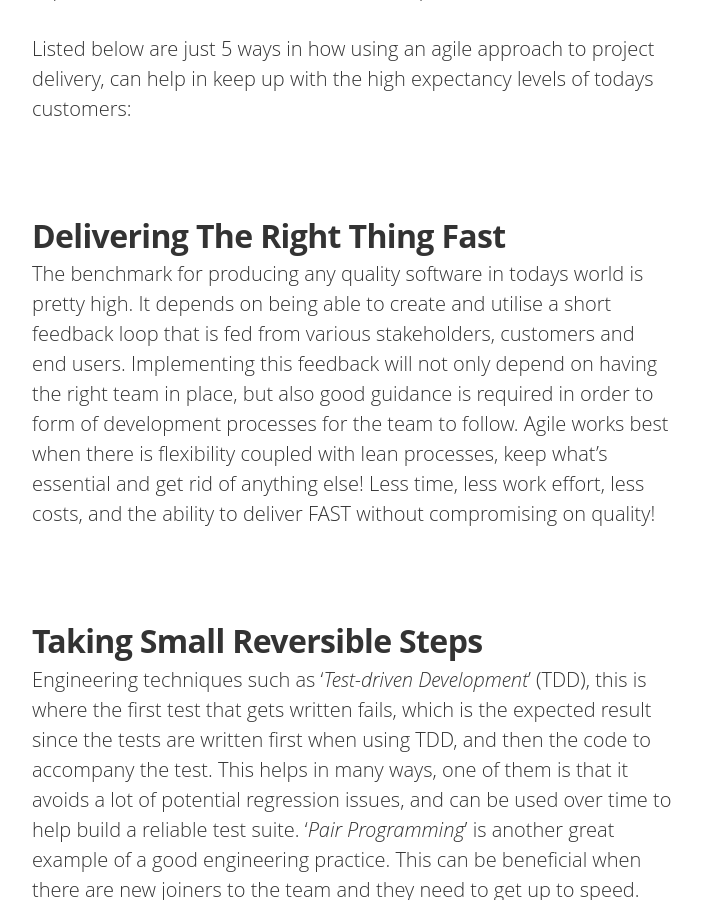
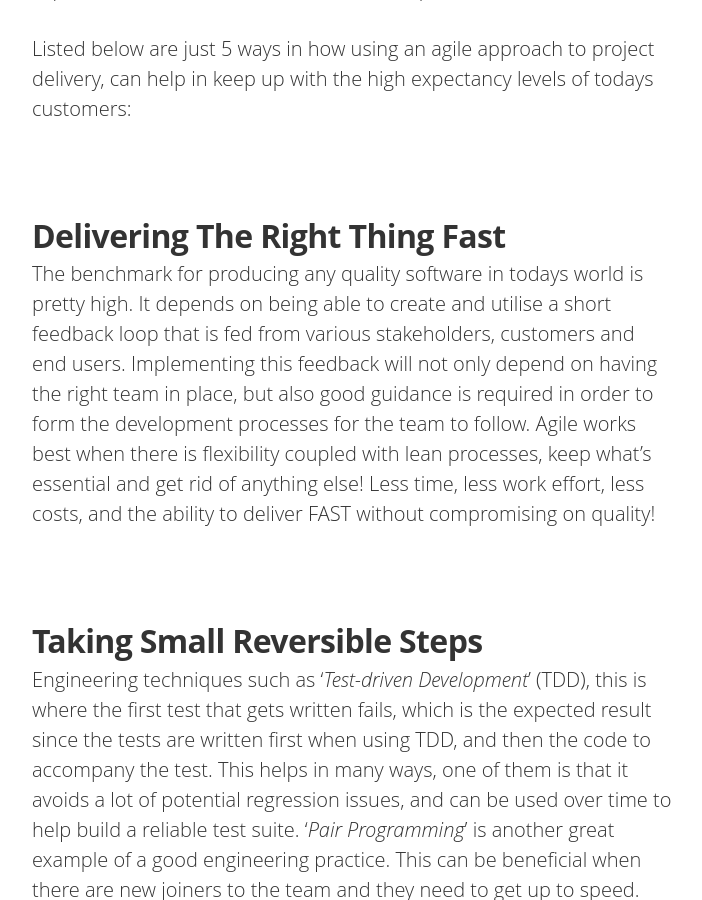
Before and after one commit to IamJackReed/JackReed, a Jekyll site: the page built from _posts/2017-07-28-customers-and-quality-are-even-more-important-than-you-think.markdown, in a window 1280 px wide and 900 px high, scrolled down 1506 px. Shown: the whole window, without its empty margins (288-990 px from the left). Built offline with Jekyll 4.4.1, drawn with Linux system fonts in a browser that asks for light colours; nearby versions of some CDN libraries; some web fonts are replaced; comment, search, counter and statistics services are not loaded.

Commit message:
Update 2017-07-28-customers-and-quality-are-even-more-important-than-you-think.markdown

```diff
--- a/_posts/2017-07-28-customers-and-quality-are-even-more-important-than-you-think.markdown
+++ b/_posts/2017-07-28-customers-and-quality-are-even-more-important-than-you-think.markdown
@@ -12,7 +12,7 @@
 <span style="color:#00000; font-family: 'open sans'; font-size: 1em; font-size: 20px; font-weight: 200; hyphens: none;">Listed below are just 5 ways in how using an agile approach to project delivery, can help in keep up with the high expectancy levels of todays customers:<span style="color:#00000; font-family: 'open sans'; font-size: 1em; font-size: 20px; font-weight: 200; hyphens: none;">
 
 # Delivering The Right Thing Fast
-<span style="color:#00000; font-family: 'open sans'; font-size: 1em; font-size: 20px; font-weight: 200; hyphens: none;">The benchmark for producing any quality software in todays world is pretty high. It depends on being able to create and utilise a short feedback loop that is fed from various stakeholders, customers and end users. Implementing this feedback will not only depend on having the right team in place, but also good guidance is required in order to form of development processes for the team to follow. Agile works best when there is flexibility coupled with lean processes, keep what's essential and get rid of anything else! Less time, less work effort, less costs, and the ability to deliver FAST without compromising on quality!<span style="color:#00000; font-family: 'open sans'; font-size: 1em; font-size: 20px; font-weight: 200; hyphens: none;">
+<span style="color:#00000; font-family: 'open sans'; font-size: 1em; font-size: 20px; font-weight: 200; hyphens: none;">The benchmark for producing any quality software in todays world is pretty high. It depends on being able to create and utilise a short feedback loop that is fed from various stakeholders, customers and end users. Implementing this feedback will not only depend on having the right team in place, but also good guidance is required in order to form the development processes for the team to follow. Agile works best when there is flexibility coupled with lean processes, keep what's essential and get rid of anything else! Less time, less work effort, less costs, and the ability to deliver FAST without compromising on quality!<span style="color:#00000; font-family: 'open sans'; font-size: 1em; font-size: 20px; font-weight: 200; hyphens: none;">
 
 
 # Taking Small Reversible Steps
```
